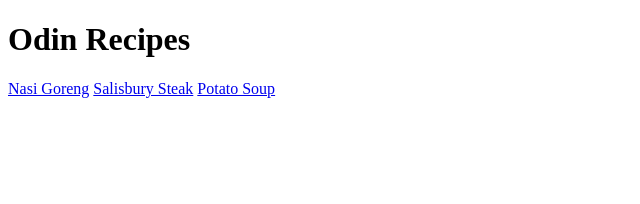
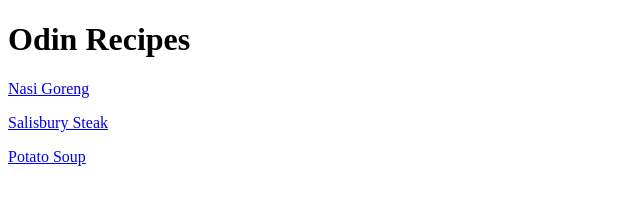
Before and after one commit to xorendipity/odin-recipes, a plain HTML site: page index.html in a window 1280 px wide. Shown: the whole page, without its empty margins (0-640 px from the left). Drawn offline with Linux system fonts and the light colour scheme.

Commit message:
Add spaces and links to homepage

```diff
--- a/index.html
+++ b/index.html
@@ -6,8 +6,8 @@
     </head>
     <body>
         <h1>Odin Recipes</h1>
-        <a href="./recipes/nasi-goreng.html">Nasi Goreng</a>
-        <a href="./recipes/salisbury-steak.html">Salisbury Steak</a>
-        <a href="./recipes/potato-soup.html">Potato Soup</a>
+        <p><a href="./recipes/nasi-goreng.html">Nasi Goreng</a></p>
+        <p><a href="./recipes/salisbury-steak.html">Salisbury Steak</a></p>
+        <p><a href="./recipes/potato-soup.html">Potato Soup</a></p>
     </body>
 </html>
```
Also changed, not shown: recipes/nasi-goreng.html (+1 -0 lines), recipes/salisbury-steak.html (+1 -0 lines).
